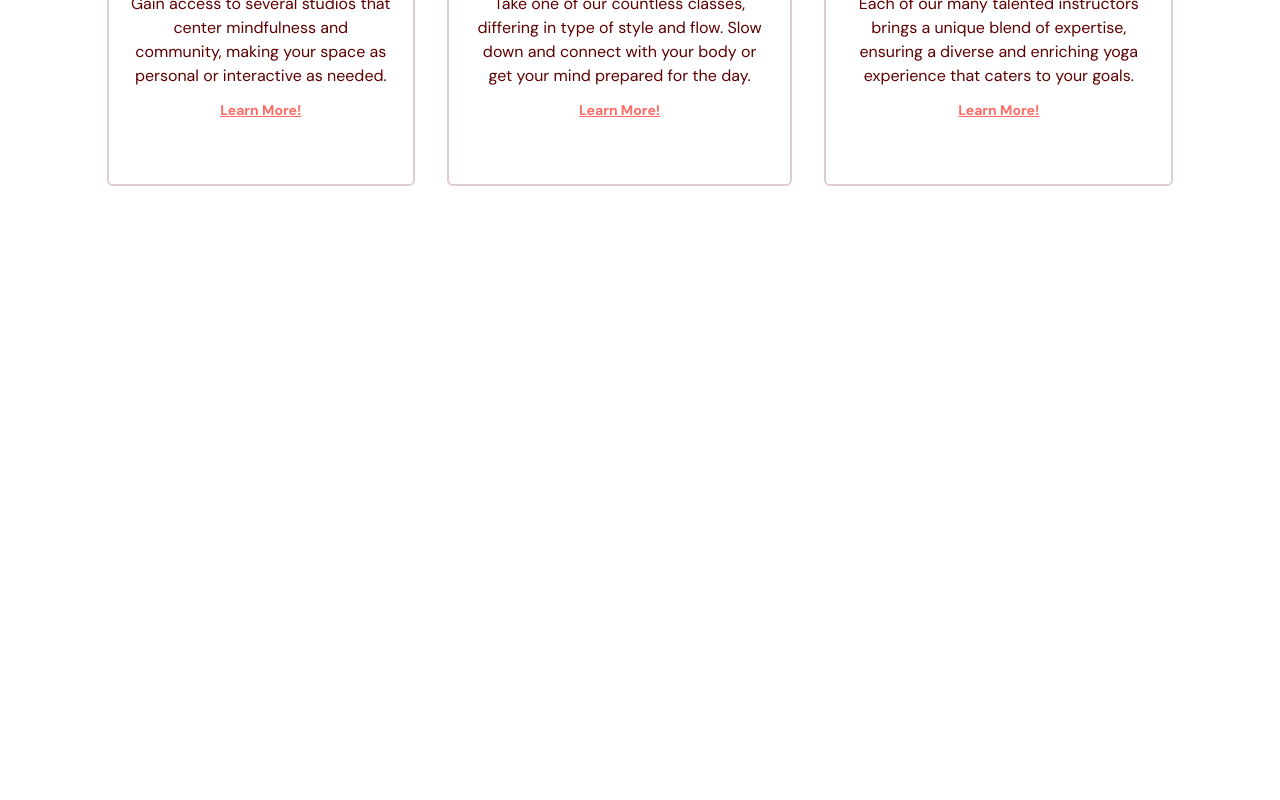
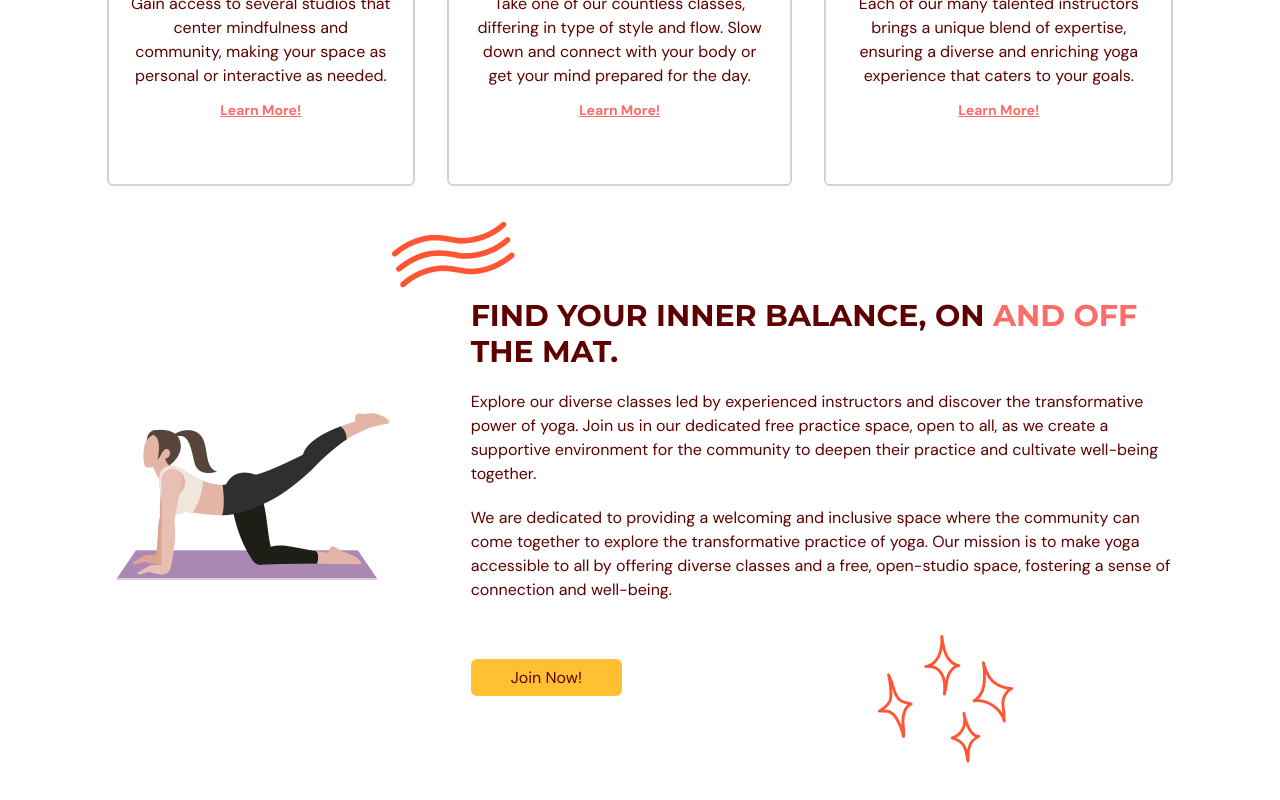
Before and after one commit to birdpersonn/pilates-site, a React (Vite) app: page / in a window 1280 px wide. Shown: the part 1306-2106 px from the top of the page. Before the commit the page ends 1636 px from the top, so only its background shows below. Built offline with nearby package versions, Linux system fonts and the light colour scheme.

Commit message:
add section to benefits page

```diff
--- a/src/scenes/benefits/index.tsx
+++ b/src/scenes/benefits/index.tsx
@@ -3,6 +3,8 @@ import { BenefitType, SelectedPage } from "@/shared/types"
 import { motion } from "framer-motion";
 import HText from "@/shared/HText";
 import Benefit from "./Benefit";
+import ActionButton from "@/shared/ActionButton";
+import BenefitsPageGraphic from "@/assets/BenefitsPageGraphic.png"
 
 const benefits: Array<BenefitType> = [
     {
@@ -25,7 +27,7 @@ const benefits: Array<BenefitType> = [
 const container = {
     hidden: {},
     visible: {
-        transition: { staggerChildren: 0.2 }
+        transition: { staggerChildren: 0.3 }
     }
 }
 
@@ -86,6 +88,82 @@ const Benefits = ({ setSelectedPage }: Props) => {
                     />
                 ))}
             </motion.div>
+
+            {/* GRAPHICS AND DESCRIPTION */}
+            <div className="mt-16 items-center justify-between gap-20 md:mt-28 md:flex">
+                {/* GRAPHIC */}
+                <img
+                    className="mx-auto"
+                    src={BenefitsPageGraphic}
+                    alt="benefits-page-graphic" />
+
+                {/* DESCRIPTION */}
+                <div>
+                    <div className="relative">
+                        <div className="before:absolute before:-top-20 before:-left-20 before:z-[-1] before:content-abstractwaves">
+                            <motion.div
+                                initial="hidden"
+                                whileInView="visible"
+                                viewport={{ once: true, amount: 0.5 }}
+                                transition={{ duration: 0.6 }}
+                                variants={{
+                                    hidden: {
+                                        opacity: 0,
+                                        x: 50
+                                    },
+                                    visible: {
+                                        opacity: 1,
+                                        x: 0
+                                    }
+                                }}
+                            >
+                                <HText>
+                                    FIND YOUR INNER BALANCE, ON {" "}
+                                    <span className="text-primary-500">AND OFF</span> {" "}
+                                    THE MAT.
+                                </HText>
+                            </motion.div>
+                        </div>
+                    </div>
+                    <motion.div
+                        initial="hidden"
+                        whileInView="visible"
+                        viewport={{ once: true, amount: 0.5 }}
+                        transition={{ delay: 0.2, duration: 0.6 }}
+                        variants={{
+                            hidden: {
+                                opacity: 0,
+                                x: 50
+                            },
+                            visible: {
+                                opacity: 1,
+                                x: 0
+                            }
+                        }}
+                    >
+                        <p className="my-5">
+                            Explore our diverse classes led by experienced instructors and discover the transformative power of yoga.
+                            Join us in our dedicated free practice space, open to all, as we create a supportive environment for the
+                            community to deepen their practice and cultivate well-being together.
+                        </p>
+
+                        <p className="mb-5">
+                            We are dedicated to providing a welcoming and inclusive space where the community can come together to
+                            explore the transformative practice of yoga. Our mission is to make yoga accessible to all by offering
+                            diverse classes and a free, open-studio space, fostering a sense of connection and well-being.
+                        </p>
+                    </motion.div>
+
+                    {/* BUTTON */}
+                    <div className="relative mt-16">
+                        <div className="before:absolute before:-bottom-20 before:right-40 before:z-[-1] before:content-sparkles">
+                            <ActionButton setSelectedPage={setSelectedPage}>
+                                Join Now!
+                            </ActionButton>
+                        </div>
+                    </div>
+                </div>
+            </div>
         </motion.div>
     </section>
 }
--- a/src/scenes/home/index.tsx
+++ b/src/scenes/home/index.tsx
@@ -19,7 +19,7 @@ const Home = ({ setSelectedPage }: Props) => {
             onViewportEnter={() => setSelectedPage(SelectedPage.Home)}
         >
             {/* MAIN HEADER */}
-            <div className='z-10 mt-32 md:basis-3/5'>
+            <div className='z-10 mt-32 md:basis'>
                 {/* HEADINGS */}
                 <motion.div
                     className='md:-mt-20'
@@ -77,7 +77,7 @@ const Home = ({ setSelectedPage }: Props) => {
 
             {/* IMAGE */}
             <div className='flex basis-4/5 justify-center z-10
-                md:ml-40 md:mt-16 pt-6'
+                md:ml-40 pt-20'
             >
                 <img src={HomePageGraphic} alt="home-page-graphic" />
             </div>
```
